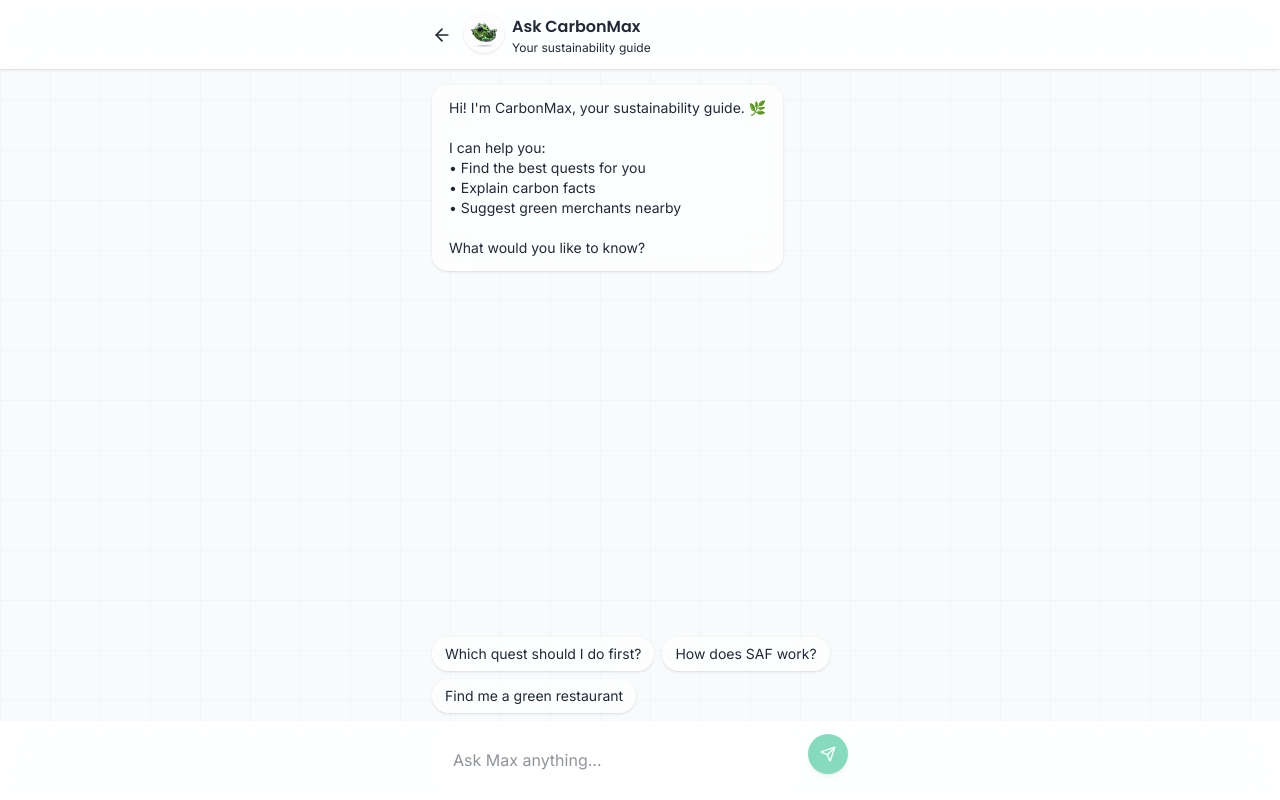
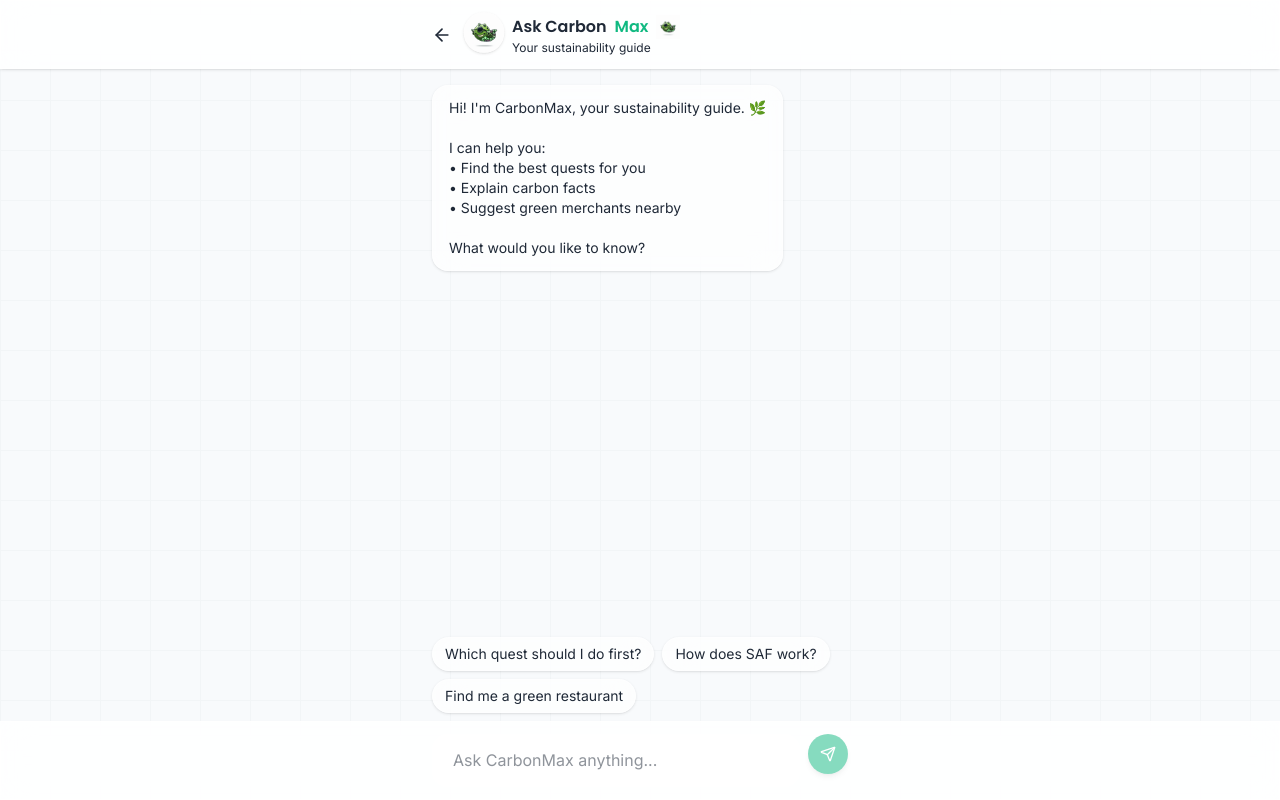
Before and after one commit to onsenix12/carbon-max-app, a Next.js app: page /chat in a window 1280 px wide. Built offline with nearby package versions, Linux system fonts and the light colour scheme.

Commit message:
Add logo icon next to CarbonMax in chat header and update placeholder text

```diff
--- a/app/chat/page.tsx
+++ b/app/chat/page.tsx
@@ -287,7 +287,16 @@ export default function ChatPage() {
                 />
               </motion.div>
               <div>
-                <h1 className="font-display font-semibold text-foreground">Ask CarbonMax</h1>
+                <h1 className="font-display font-semibold text-foreground flex items-center gap-2">
+                  Ask Carbon<span className="text-[#10B981]">Max</span>
+                  <Image
+                    src="/logo.png"
+                    alt="CarbonMax Logo"
+                    width={24}
+                    height={24}
+                    className="object-contain"
+                  />
+                </h1>
                 <p className="text-xs text-muted-foreground">Your sustainability guide</p>
               </div>
             </div>
@@ -416,7 +425,7 @@ export default function ChatPage() {
               value={input}
               onChange={(e) => setInput(e.target.value)}
               onKeyPress={(e) => e.key === "Enter" && handleSend()}
-              placeholder="Ask Max anything..."
+              placeholder="Ask CarbonMax anything..."
               className="flex-1"
             />
             <motion.button
```
